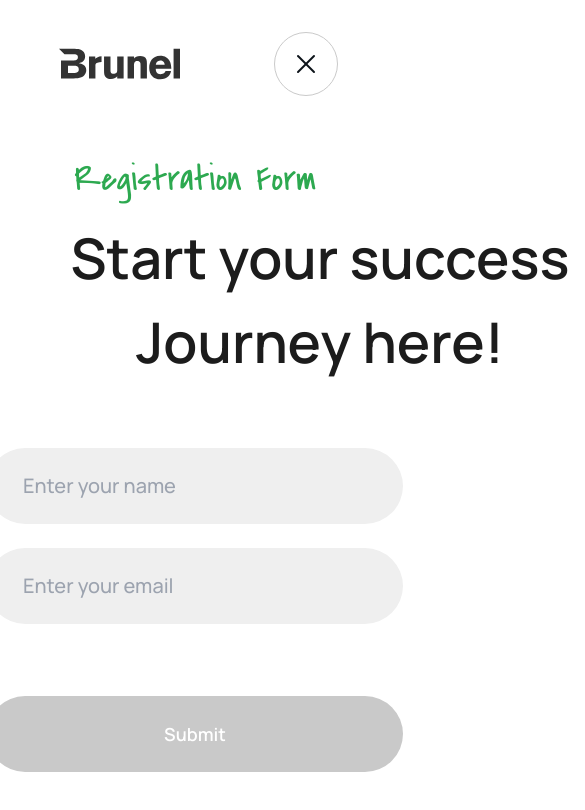
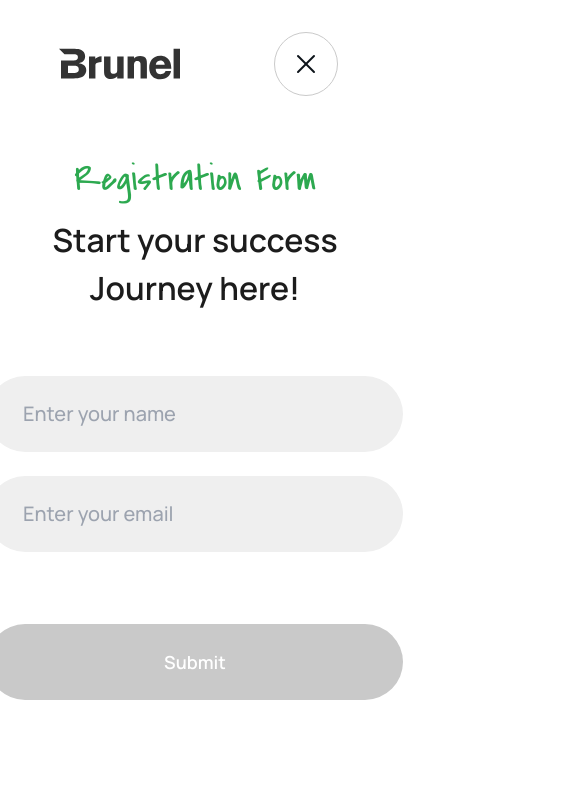
Before and after one commit to GautamRaj-12/thence-assignment, a React (Vite) app: page /register in a window 390 px wide. Shown: the top 810 px of the page, 585 px wide, since content can reach past the window. Built offline with nearby package versions, Linux system fonts and the light colour scheme.

Commit message:
Make responsive registration and congratulations component

```diff
--- a/src/pages/Congratulations/Congratulations.jsx
+++ b/src/pages/Congratulations/Congratulations.jsx
@@ -25,17 +25,17 @@ const Congratulations = () => {
         <img src={logo} alt="Brunel Logo" className="my-8 mx-[3.25rem]" />
       </div>
       <section className="flex flex-col items-center justify-center mt-40">
-        <div className="w-[45rem]">
+        <div className="max-w-[45rem]">
           <div className="flex justify-center">
             <img src={checkMark} alt="" />
           </div>
           <h1 className="text-[#2DA950] font-[Grace] text-4xl text-center mt-10">
             Success Submitted
           </h1>
-          <h2 className="font-semibold text-[3.5rem] w-[40rem] text-center mx-auto text-[#1C1C1C] mt-4">
+          <h2 className="font-semibold text-[3.5rem] max-w-[40rem] text-center mx-auto text-[#1C1C1C] mt-4">
             Congratulations
           </h2>
-          <p className="text-[#727272] font-medium text-[1.6875rem] mt-5 text-center">
+          <p className="text-[#727272] font-medium text-[1.6875rem] mt-5 text-center max-w-[40rem]">
             Your request has been successfully submitted to us. We will validate
             your information and reach out to you shortly with updates.
           </p>
--- a/src/pages/Registration/Registration.jsx
+++ b/src/pages/Registration/Registration.jsx
@@ -64,7 +64,7 @@ const Registration = () => {
           <h1 className="text-[#2DA950] font-[Grace] text-4xl text-center">
             Registration Form
           </h1>
-          <h2 className="font-semibold text-[3.5rem] w-[40rem] text-center mx-auto text-[#1C1C1C] mt-4">
+          <h2 className="font-semibold md:text-[3.5rem] text-[2rem] max-w-[40rem] text-center mx-auto text-[#1C1C1C] mt-4">
             Start your success Journey here!
           </h2>
 
```
